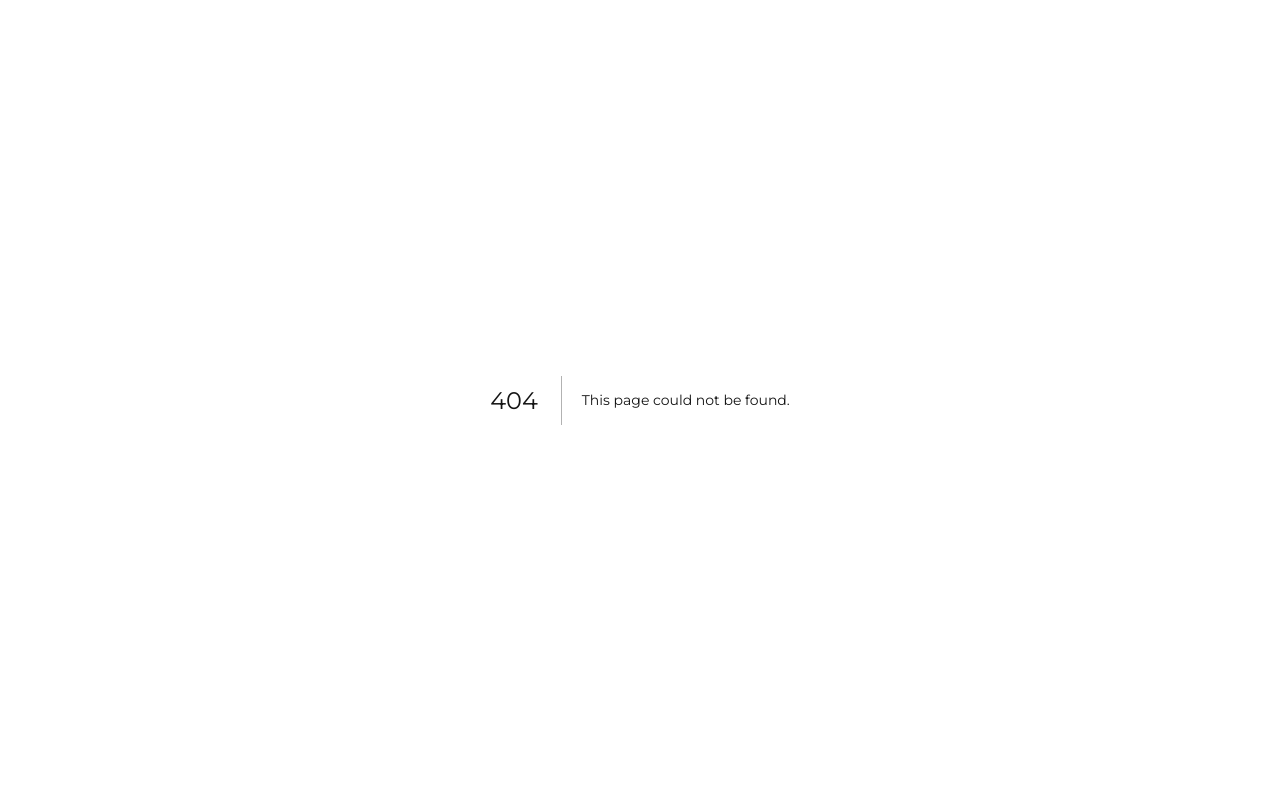
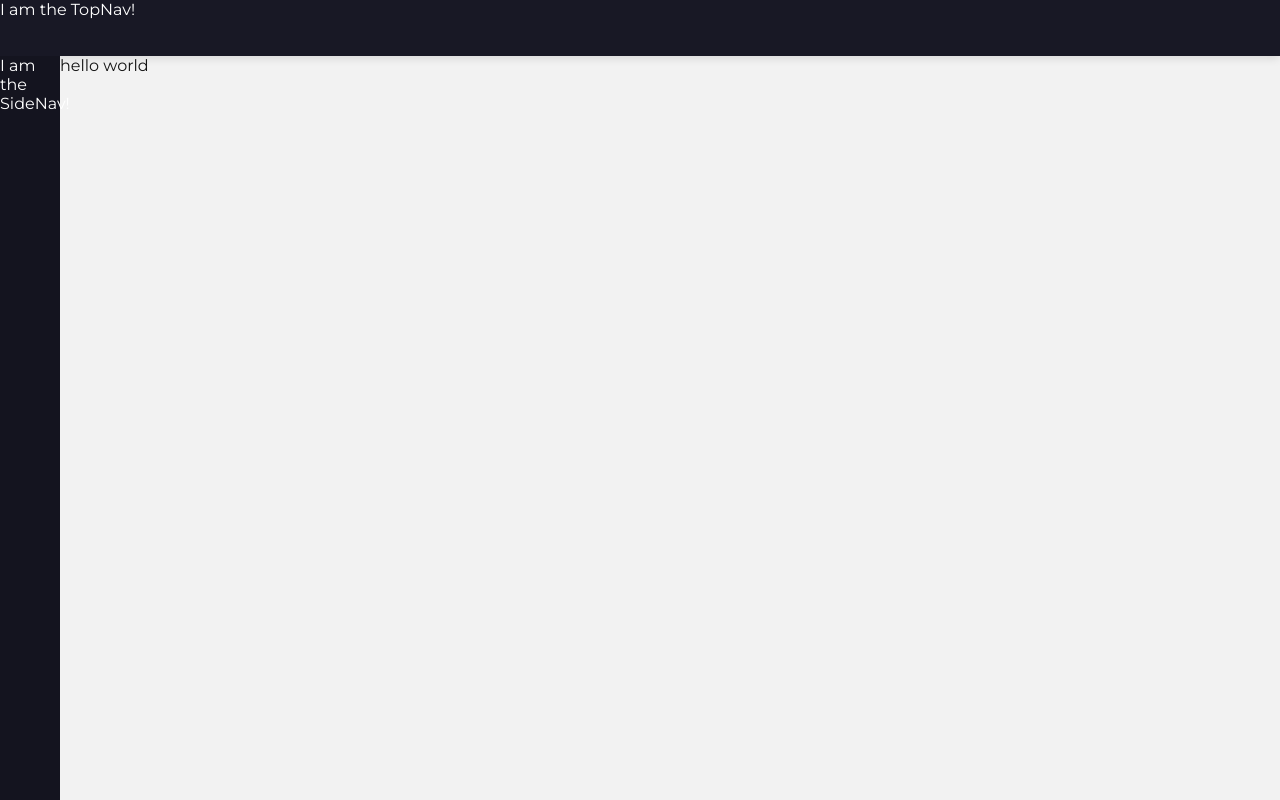
Before and after one commit to PacificConsultingGroup/pcg-vultr-dashboard, a Next.js app in the folder frontend/: page /dashboard/main in a window 1280 px wide. Before the commit this address had no page. Built offline with nearby package versions, Linux system fonts and the light colour scheme.

Commit message:
dev: Dashboard main page skeleton

```diff
--- /dev/null
+++ b/frontend/src/pages/dashboard/main/index.tsx
@@ -0,0 +1,24 @@
+
+import type { ReactElement } from 'react';
+import type { NextPageWithLayout } from '@/src/pages/_app';
+import LayoutWithTopNav from '@/src/layouts/LayoutWithTopNav/LayoutWithTopNav';
+import LayoutWithSideNav from '@/src/layouts/LayoutWithSideNav/LayoutWithSideNav';
+import styles from './index.module.css';
+
+const DashboardMainPage: NextPageWithLayout = () => {
+  return (
+    <p>hello world</p>
+  );
+};
+
+DashboardMainPage.getLayout = (page: ReactElement) => {
+  return (
+    <LayoutWithTopNav>
+      <LayoutWithSideNav>
+        { page }
+      </LayoutWithSideNav>
+    </LayoutWithTopNav>
+  );
+};
+
+export default DashboardMainPage;
```
Also changed, not shown: frontend/src/pages/dashboard/main/index.module.css (added).
